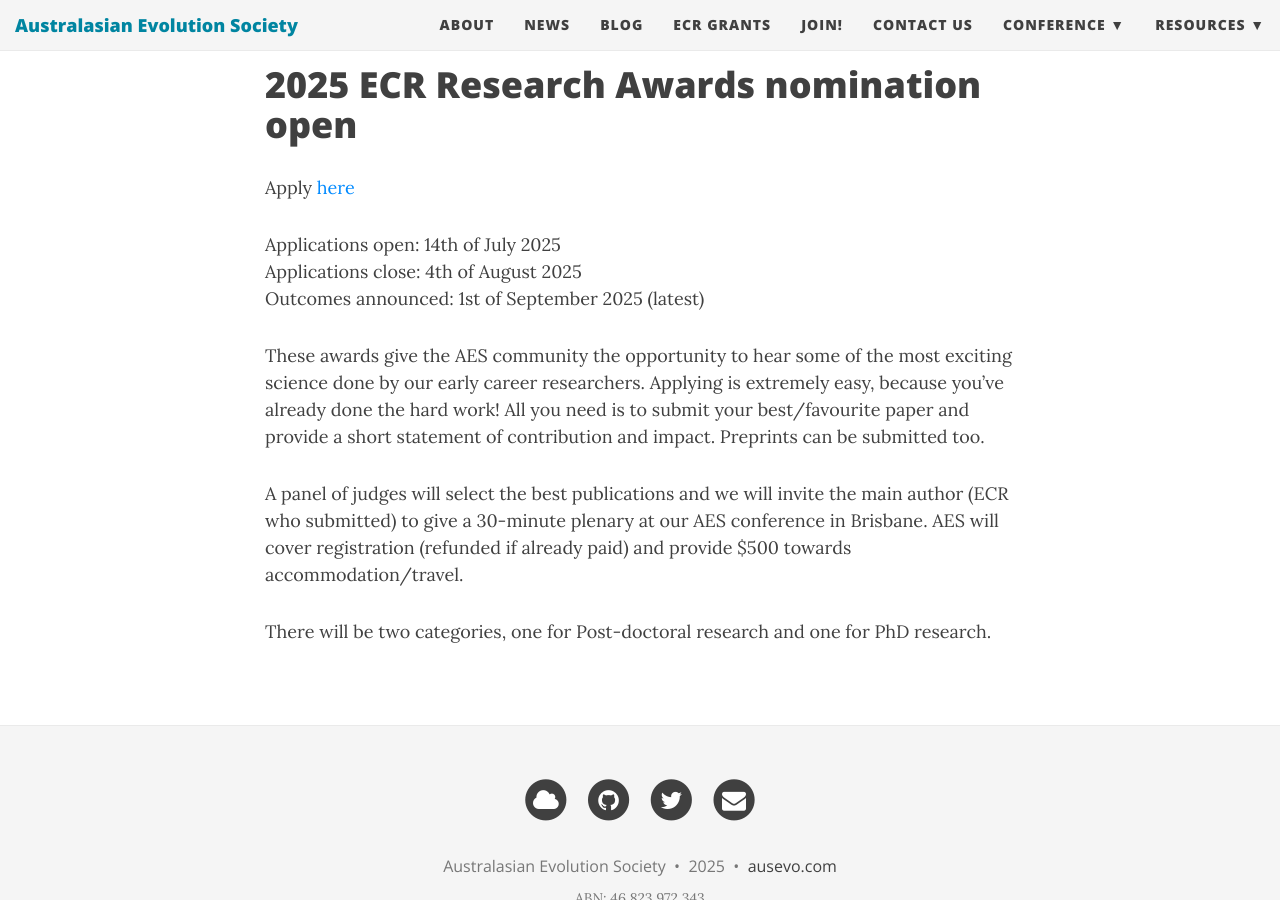
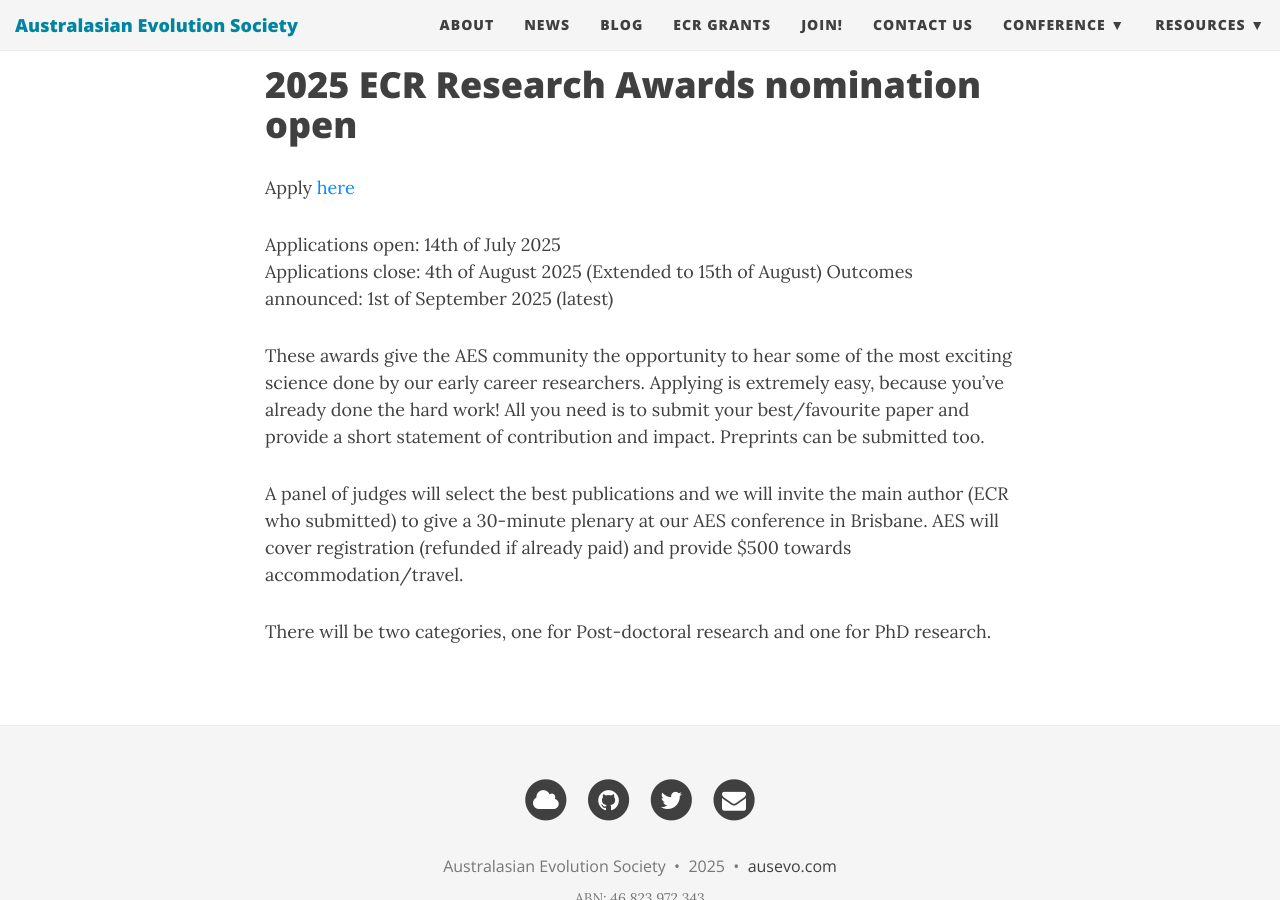
Before and after one commit to ausevo/ausevo.github.io, a Jekyll site: the page built from 2025_research_awards.md, in a window 1280 px wide and 900 px high, scrolled down 567 px. Built offline with Jekyll 4.4.1, drawn with Linux system fonts in a browser that asks for light colours; nearby versions of some CDN libraries.

Commit message:
update deadline for apps

```diff
--- a/2025_research_awards.md
+++ b/2025_research_awards.md
@@ -11,7 +11,7 @@
 Apply [here](https://docs.google.com/forms/d/e/1FAIpQLSf4obsZ1isMM2GUTtf5kyBoLp5gEDRL-YLlTViBWfgWwUYdCw/viewform)
 
 Applications open: 14th of July 2025
-Applications close: 4th of August 2025
+Applications close: 4th of August 2025 (Extended to 15th of August)
 Outcomes announced: 1st of September 2025 (latest)
 
 These awards give the AES community the opportunity to hear some of the most exciting science done by our early career researchers. Applying is extremely easy, because you’ve already done the hard work! All you need is to submit your best/favourite paper and provide a short statement of contribution and impact. Preprints can be submitted too.
```
